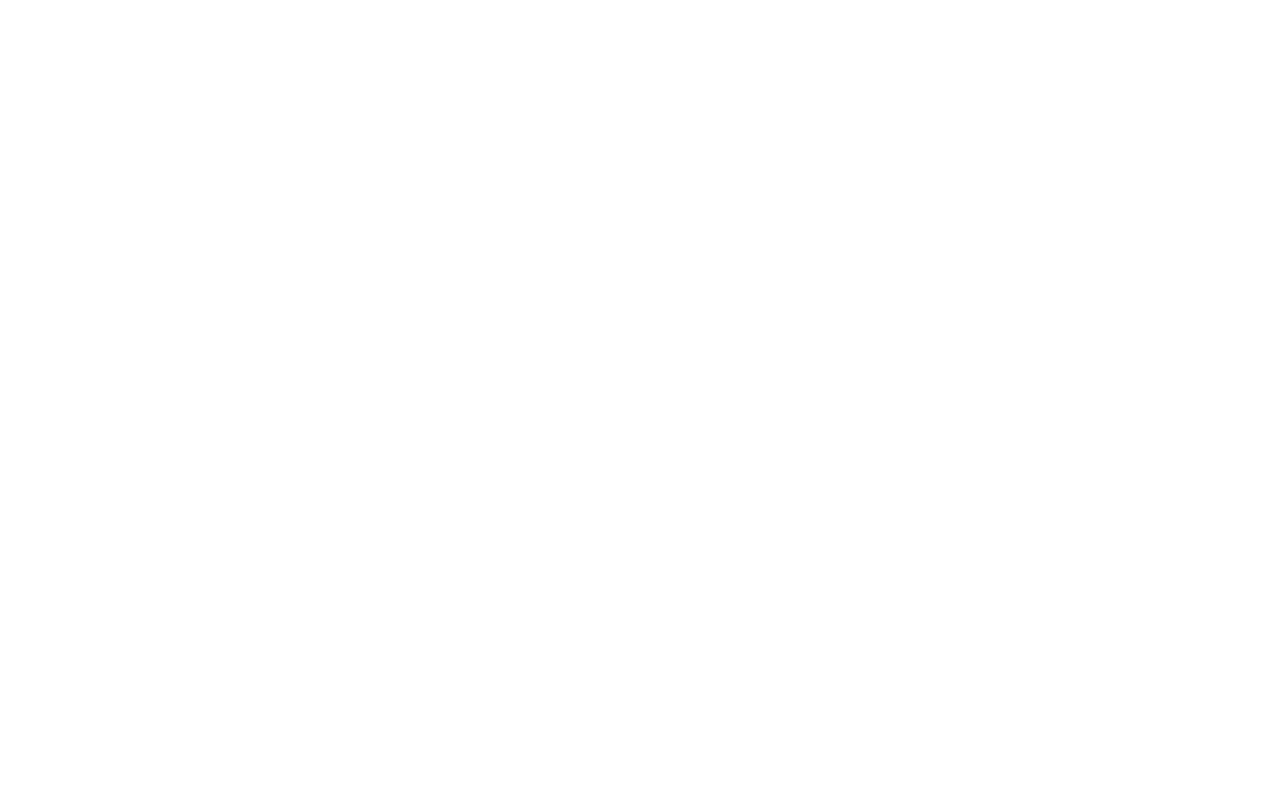
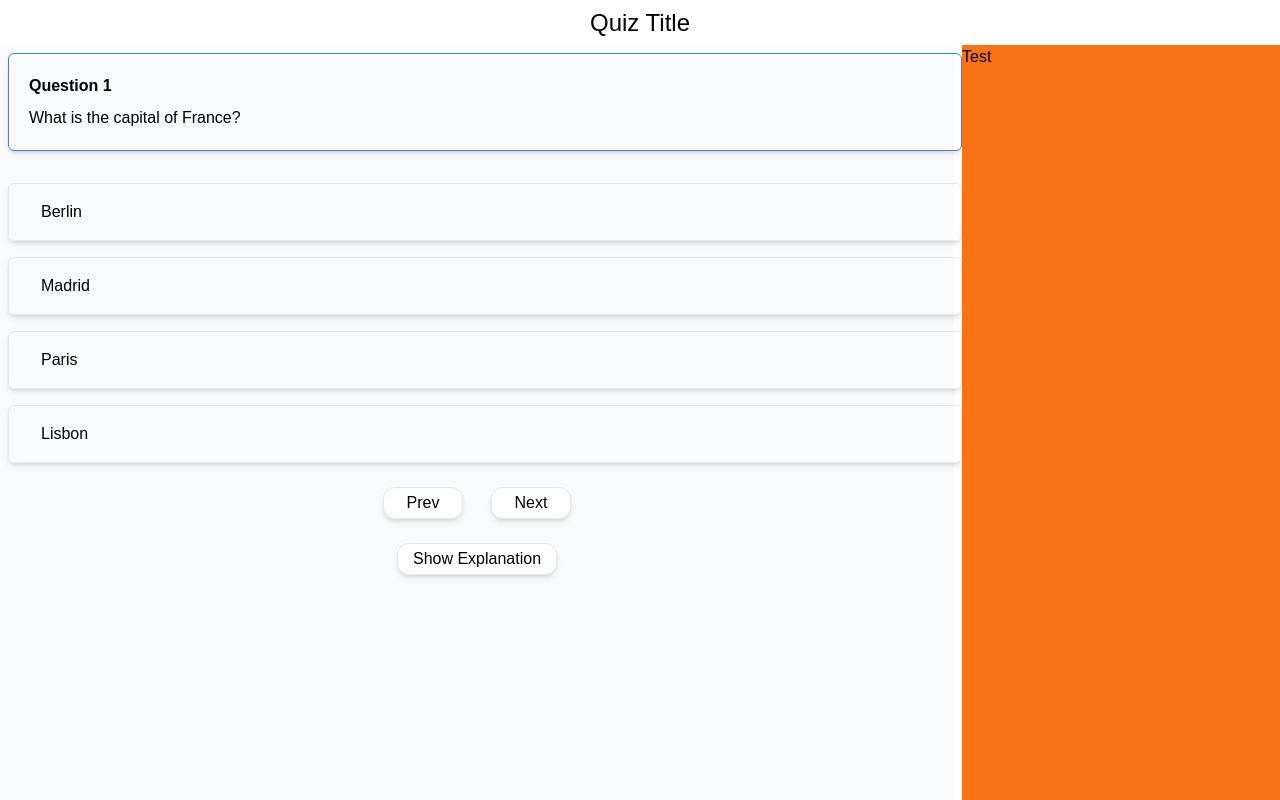
Before and after one commit to deekshithm0/quiz-app, a React (Vite) app: page / in a window 1280 px wide. Built offline with nearby package versions, Linux system fonts and the light colour scheme.

Commit message:
Quiz component finished

```diff
--- a/src/App.css
+++ b/src/App.css
@@ -0,0 +1,15 @@
+*{
+  margin: 0;
+  padding: 0;
+}
+
+body{
+  font-family: sans-serif;
+}
+
+.btn{
+  @apply rounded-xl text-black bg-white w-20 h-8 hover:border-blue-500 border
+}
+.btn-2{
+  @apply rounded-xl text-black bg-white w-40 h-8 hover:border-blue-500 border
+}
--- a/src/App.jsx
+++ b/src/App.jsx
@@ -1,11 +1,17 @@
 import './App.css'
+import Quiz from './components/Quiz'
+import Test from './components/Test'
 
-function App() {
-
-
+function App () {
   return (
     <>
-
+      <div className='w-screen h-screen flex flex-col items-center'>
+        <h2 className='w-full h-[3rem] flex items-center justify-center text-2xl'>Quiz Title</h2>
+        <div className='w-full h-full flex flex-row items-center justify-center gap-2'>
+          <Quiz />
+          <Test />
+        </div>
+      </div>
     </>
   )
 }
--- /dev/null
+++ b/src/components/Explanation.jsx
@@ -0,0 +1,12 @@
+import React from 'react'
+
+const Explanation = ({ question }) => {
+  return (
+    <div className='w-full h-full flex flex-col p-5 rounded-md border shadow-md'>
+      <h3 className='font-bold'>Explanation</h3>
+      <p className='p-4'>{question.explanation}</p>
+    </div>
+  );
+};
+
+export default Explanation
--- /dev/null
+++ b/src/components/Question.jsx
@@ -0,0 +1,167 @@
+import React, { useState } from 'react'
+import Explanation from './Explanation'
+
+const Question = () => {
+  const quizQuestions = [
+    {
+      question: 'What is the capital of France?',
+      options: ['Berlin', 'Madrid', 'Paris', 'Lisbon'],
+      correctAnswer: 'Paris',
+      explanation:
+        'Paris is the capital city of France and is known for its art, fashion, and culture.'
+    },
+    {
+      question: 'Which planet is known as the Red Planet?',
+      options: ['Earth', 'Mars', 'Jupiter', 'Saturn'],
+      correctAnswer: 'Mars',
+      explanation:
+        'Mars is often called the Red Planet because of its reddish appearance, which is due to iron oxide (rust) on its surface.'
+    },
+    {
+      question: 'What is the largest mammal in the world?',
+      options: ['Elephant', 'Blue Whale', 'Giraffe', 'Great White Shark'],
+      correctAnswer: 'Blue Whale',
+      explanation:
+        'The blue whale is the largest mammal and can grow up to 100 feet long and weigh as much as 200 tons.'
+    },
+    {
+      question: "Who wrote 'Romeo and Juliet'?",
+      options: [
+        'Charles Dickens',
+        'Mark Twain',
+        'William Shakespeare',
+        'Jane Austen'
+      ],
+      correctAnswer: 'William Shakespeare',
+      explanation:
+        "'Romeo and Juliet' is a famous tragedy written by William Shakespeare, exploring themes of love and fate."
+    },
+    {
+      question: 'What is the chemical symbol for gold?',
+      options: ['Au', 'Ag', 'Pb', 'Fe'],
+      correctAnswer: 'Au',
+      explanation:
+        "The chemical symbol for gold is 'Au', derived from the Latin word 'aurum'."
+    },
+    {
+      question:
+        'Which gas do plants absorb from the atmosphere during photosynthesis?',
+      options: ['Oxygen', 'Carbon Dioxide', 'Nitrogen', 'Hydrogen'],
+      correctAnswer: 'Carbon Dioxide',
+      explanation:
+        'Plants absorb carbon dioxide from the atmosphere during photosynthesis to produce glucose and oxygen.'
+    },
+    {
+      question: 'What is the powerhouse of the cell?',
+      options: ['Nucleus', 'Ribosome', 'Mitochondria', 'Endoplasmic Reticulum'],
+      correctAnswer: 'Mitochondria',
+      explanation:
+        'Mitochondria are known as the powerhouse of the cell because they produce energy in the form of ATP through cellular respiration.'
+    },
+    {
+      question: 'Which element has the highest atomic number?',
+      options: ['Oganesson', 'Einsteinium', 'Uranium', 'Plutonium'],
+      correctAnswer: 'Oganesson',
+      explanation:
+        'Oganesson (Og) has the highest atomic number of all elements, with an atomic number of 118.'
+    },
+    {
+      question: 'In which year did World War II end?',
+      options: ['1945', '1939', '1941', '1950'],
+      correctAnswer: '1945',
+      explanation:
+        'World War II ended in 1945 with the unconditional surrender of Germany in May and Japan in September.'
+    },
+    {
+      question: 'What is the main language spoken in Brazil?',
+      options: ['Spanish', 'Portuguese', 'English', 'French'],
+      correctAnswer: 'Portuguese',
+      explanation:
+        'Portuguese is the official language of Brazil, a legacy of Portuguese colonization in the 16th century.'
+    }
+  ]
+  const [currentQuest, setCurrentQuest] = useState(0)
+  const [selectedOption, setSelectedOption] = useState(null)
+  const [showExplanation, setShowExplanation] = useState(false)
+  const nextQuest = () => {
+    if (currentQuest < quizQuestions.length - 1) {
+      setCurrentQuest(currentQuest + 1)
+      setSelectedOption(null)
+      setShowExplanation(false)
+    }
+  }
+  const prevQuest = () => {
+    if (currentQuest > 0) {
+      setCurrentQuest(currentQuest - 1)
+      setSelectedOption(null)
+      setShowExplanation(false)
+    }
+  }
+
+  return (
+    <div className='w-full h-full bg-slate-50 flex flex-col gap-4'>
+      <div className=' w-full h-auto p-5 flex flex-col gap-2 rounded-md border border-blue-500 m-2 shadow-md '>
+        <p className='font-bold'>Question {currentQuest + 1}</p>
+        <p>{quizQuestions[currentQuest].question}</p>
+      </div>
+      <div className='w-full h-full bg-slate-50 flex flex-col gap-4 pt-2'>
+        {quizQuestions[currentQuest].options.map((option, index) => {
+          let isCorrect = false
+          if (option === quizQuestions[currentQuest].correctAnswer) {
+            isCorrect = true
+          }
+          return (
+            <button
+              key={index}
+              onClick={() => setSelectedOption(option)}
+              className={`w-full flex flex-col p-4 pl-8 mx-2 rounded-md shadow-md border hover:border-blue-500 ${
+                showExplanation
+                  ? selectedOption === option
+                    ? isCorrect
+                      ? 'bg-green-500 text-white'
+                      : 'bg-red-500 text-white'
+                    : ''
+                  : selectedOption === option
+                  ? 'bg-blue-400 text-white'
+                  : 'null'
+              } `}
+            >
+              {option}
+            </button>
+          )
+        })}
+      </div>
+      <div className='flex gap-7 items-center justify-center p-2 '>
+        <button
+          className='btn shadow-md'
+          onClick={prevQuest}
+          disabled={currentQuest === 0}
+        >
+          Prev
+        </button>
+        <button
+          className='btn shadow-md'
+          onClick={nextQuest}
+          disabled={currentQuest === quizQuestions.length - 1}
+        >
+          Next
+        </button>
+      </div>
+      <div className='w-full flex justify-center'>
+        <button
+          className='btn-2 shadow-md'
+          onClick={() => setShowExplanation(!showExplanation)}
+        >
+          {showExplanation ? 'Hide Explanation' : 'Show Explanation'}
+        </button>
+      </div>
+      <div className='w-full h-full m-2 '>
+        {showExplanation && (
+          <Explanation question={quizQuestions[currentQuest]} />
+        )}
+      </div>
+    </div>
+  )
+}
+
+export default Question
--- /dev/null
+++ b/src/components/Quiz.jsx
@@ -0,0 +1,14 @@
+import React from 'react'
+import Question from './Question'
+import Explanation from './Explanation'
+
+const Quiz = () => {
+  return (
+    <div className='w-[75%] h-full bg-yellow-500 flex flex-col items-center '>
+        <Question />
+        {/* <Explanation /> */}
+    </div>
+  )
+}
+
+export default Quiz
--- /dev/null
+++ b/src/components/Test.jsx
@@ -0,0 +1,11 @@
+import React from 'react'
+
+const Test = () => {
+  return (
+    <div className='w-[25%] h-full bg-orange-500'>
+        Test
+    </div>
+  )
+}
+
+export default Test
```
